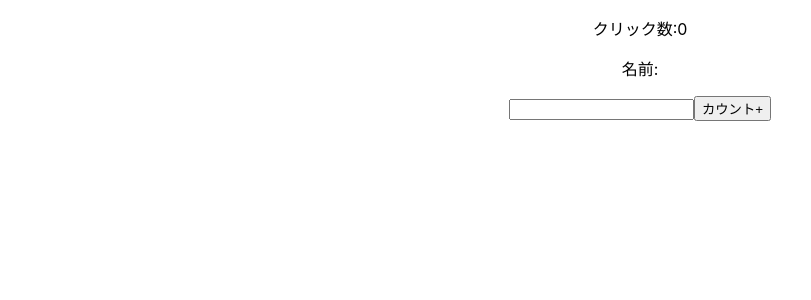
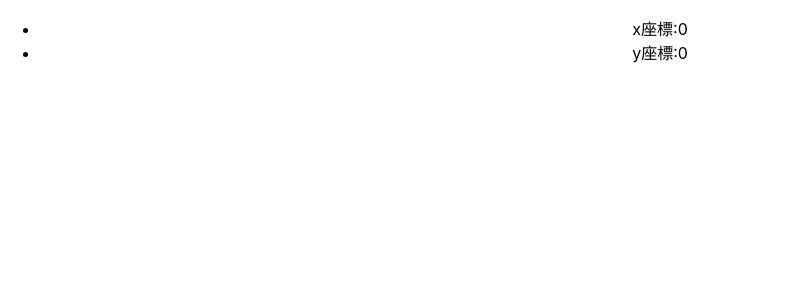
Before and after one commit to u5jp/react-hooks, a React (Create React App) app: page / in a window 1280 px wide. Shown: the top 300 px of the page, without its empty margins (0-811 px from the left). Built offline with nearby package versions, Linux system fonts and the light colour scheme.

Commit message:
useEffect-EventListner

```diff
--- a/src/App.js
+++ b/src/App.js
@@ -5,7 +5,8 @@
 // import FormHook from './components/FomrHook'
 // import ItemHook from './components/ItemHook'
 // import ClassEffect from './components/ClassEffect'
-import EffectHook from './components/EffectHook'
+// import EffectHook from './components/EffectHook'
+import MouseEventEffect from './components/MouseEventEffect'
 
 function App() {
   return (
@@ -15,7 +16,8 @@
       {/* <FormHook />
       <ItemHook /> */}
       {/* <ClassEffect/> */}
-      <EffectHook />
+      {/* <EffectHook /> */}
+      <MouseEventEffect/>
     </div>
   );
 }
--- /dev/null
+++ b/src/components/MouseEventEffect.js
@@ -0,0 +1,32 @@
+import React ,{useState,useEffect}from 'react'
+
+
+function MouseEventEffect() {
+  console.log('mouseEventEffectが呼ばれました。')
+  const [x,setX] = useState(0)
+  const [y,setY] = useState(0)
+
+  const getMousePosition = e => {
+    setX(e.clientX)
+    setY(e.clientY)
+  }
+
+  useEffect(()=>{
+    console.log('useEffectが呼ばれました。')
+    window.addEventListener('mousemove',getMousePosition)
+    return () => {
+      window.removeEventListener('mousemove',getMousePosition)
+    }
+  },[])
+
+  return (
+    <div>
+      <ul>
+        <li>x座標:{x}</li>
+        <li>y座標:{y}</li>
+      </ul>
+    </div>
+  )
+}
+
+export default MouseEventEffect
```
